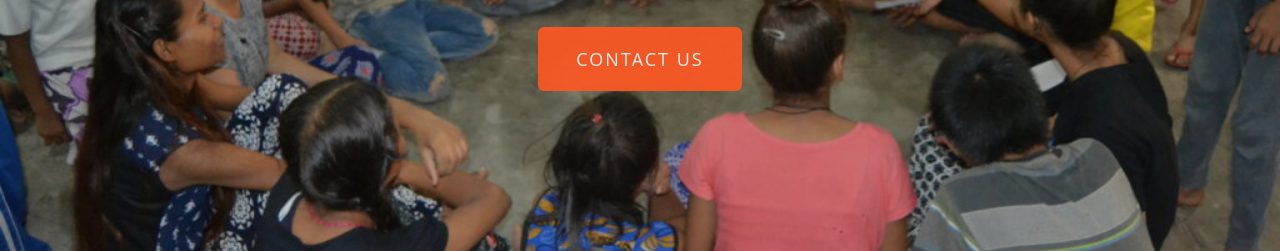
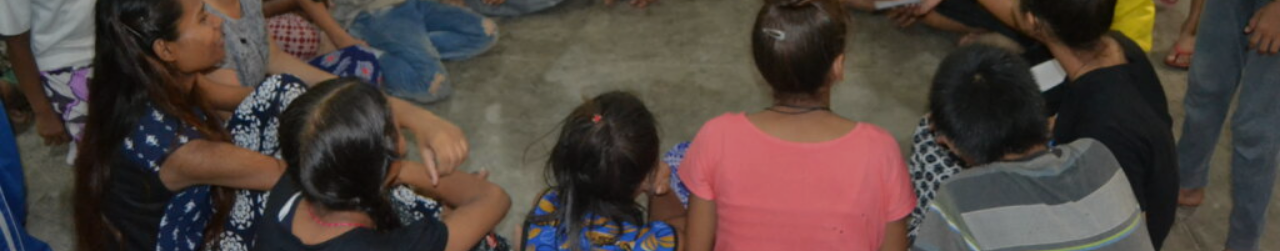
Before and after one commit to ShantiAshram/ShantiAshram, a website: page public/about.html in a window 1280 px wide. Shown: the part 549-800 px from the top of the page. Drawn offline with Linux system fonts and the light colour scheme; files whose address does not match are found by name.

Commit message:
forgot to comment out button

```diff
--- a/public/about.html
+++ b/public/about.html
@@ -132,7 +132,7 @@
 					<div class="desc animate-box">
 						<h2>We Are <strong>Non-profit</strong></h2>
 						<span>Only here to serve the <strong>Kids</strong>.</span>
-						<span><a class="btn btn-primary btn-lg" id = "contactUsButton">Contact Us</a></span>
+						<!-- <span><a class="btn btn-primary btn-lg" id = "contactUsButton">Contact Us</a></span> -->
 					</div>
 				</div>
 
```
